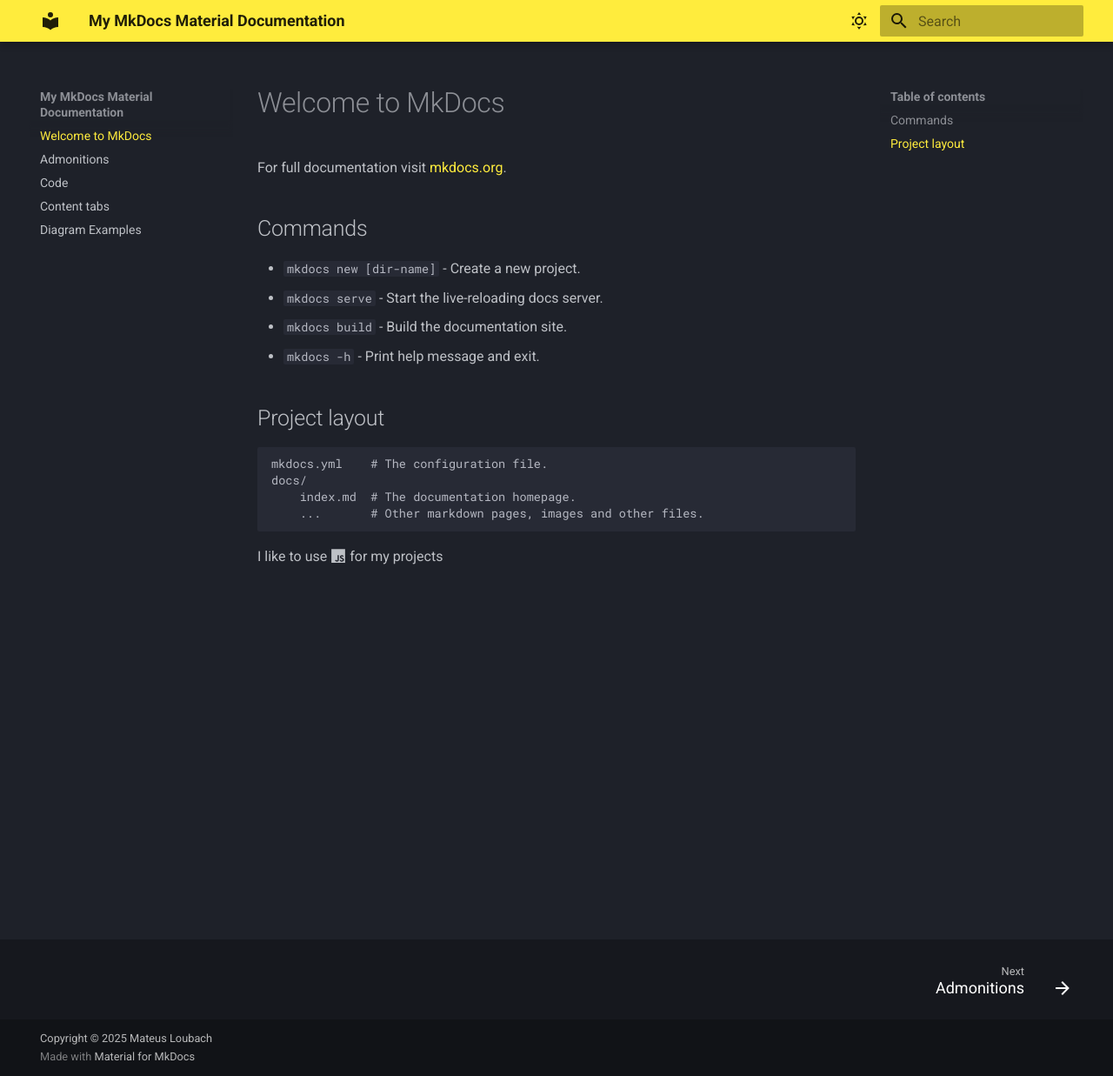
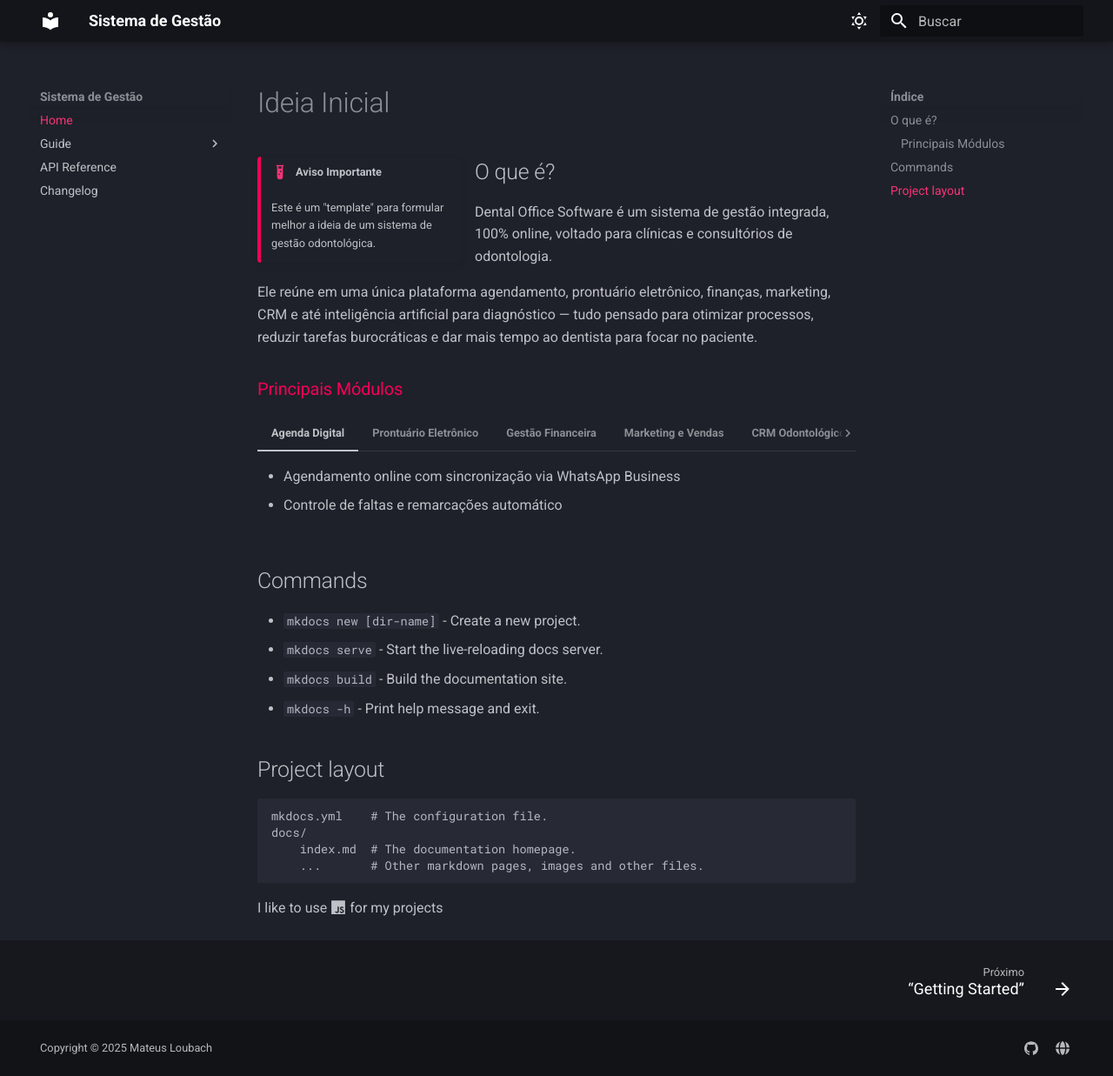
Before and after one commit to mateusloubach/documentations, an MkDocs documentation site: the page built from docs/index.md, in a window 1280 px wide and 1237 px high. Shown: the whole window at 87% size. Built offline with MkDocs 1.6.1 and Material for MkDocs 9.7.7, drawn with Linux system fonts in a browser that asks for light colours.

Commit message:
chore: clean interface

```diff
--- a/docs/index.md
+++ b/docs/index.md
@@ -1,6 +1,52 @@
-# Welcome to MkDocs
+# Ideia Inicial
 
-For full documentation visit [mkdocs.org](https://www.mkdocs.org).
+!!! example inline start "Aviso Importante"
+
+    Este é um "template" para formular melhor a ideia de um sistema de gestão odontológica.
+
+## O que é?
+
+Dental Office Software é um sistema de gestão integrada, 100% online,
+voltado para clínicas e consultórios de odontologia.
+
+Ele reúne em uma única plataforma agendamento, prontuário eletrônico,
+finanças, marketing, CRM e até inteligência artificial para
+diagnóstico — tudo pensado para otimizar processos, reduzir tarefas
+burocráticas e dar mais tempo ao dentista para focar no paciente.
+
+
+  [Principais Módulos]: https://www.mkdocs.org
+
+### [Principais Módulos]
+
+=== "Agenda Digital"
+
+    * Agendamento online com sincronização via WhatsApp Business
+    * Controle de faltas e remarcações automático
+
+=== "Prontuário Eletrônico"
+
+    * Histórico completo dos pacientes em formato digital
+    * Ficha de especialidades para registrar tratamentos específicos
+
+=== "Gestão Financeira"
+
+    * Emissão de boletos e integração com Pix
+    * Controle de inadimplência e relatórios de fluxo de caixa
+
+=== "Marketing e Vendas"
+
+    * Envio de campanhas de e-mail e SMS para fidelização
+    * Ferramentas de funil de vendas e propostas comerciais
+
+=== "CRM Odontológico"
+
+    * Gestão de relacionamento estratégico, convertendo agendamentos em tratamentos
+    * Monitoramento do funil de pacientes
+
+=== "Inteligência Artificial para Diagnóstico"
+
+    * Suporte a decisões clínicas por meio de algoritmos treinados em imagens e dados odontológicos
 
 ## Commands
 
--- /dev/null
+++ b/docs/stylesheets/extra.css
@@ -0,0 +1,21 @@
+:root  > * {
+  /* LINKS */
+  .md-content {
+    --md-typeset-a-color: var(--md-accent-fg-color);
+  }
+  .md-nav__link--active {
+    color: color-mix(in srgb, var(--md-accent-fg-color) 80%, white)
+  }
+  /* TYPESET */
+  .md-typeset .admonition, .md-typeset details {
+    border-width: 0;
+    border-left-width: 4px;
+    border-color: var(--md-accent-fg-color);
+  }
+  .md-typeset .example > .admonition-title, .md-typeset .example > summary {
+    background-color: color-mix(in srgb, var(--md-primary-fg-color) 20%);
+  }
+  .md-typeset .example > .admonition-title::before, .md-typeset .example > summary::before {
+    background-color: color-mix(in srgb, var(--md-accent-fg-color) 80%, white);
+  }
+}
--- a/mkdocs.yml
+++ b/mkdocs.yml
@@ -1,32 +1,50 @@
-site_name: My MkDocs Material Documentation
-site_url: https://sitename.example
+site_name: Sistema de Gestão
+site_url: https://google.com
 theme:
+  language: pt-BR
   name: material
   features:
     - navigation.footer
-
   palette:
     # Dark Mode
     - scheme: slate
       toggle:
         icon: material/weather-sunny
         name: Dark mode
-      primary: yellow
-      accent: red
+      primary: black
+      accent: pink
 
     # Light Mode
     - scheme: default
       toggle:
         icon: material/weather-night
         name: Light mode
-      primary: green
-      accent: deep purple
+      primary: white
+      accent: green
+nav:
+  - Home: index.md
+  - Guide:
+      - “Getting Started”: diagrams.md
+      - “Advanced Topics”: content-tabs.md
+  - API Reference: code.md
+  - Changelog: Q&A.md
 
 copyright: Copyright &copy; 2025 Mateus Loubach
-
+extra:
+  generator: false
+  social:
+    - icon: simple/github
+      link: https://github.com/mateusloubach
+    - icon: fontawesome/solid/globe
+      link: https://mateusloubach.vercel.app/
+extra_css:
+  - stylesheets/extra.css
 # Code For Allowing Icons
 markdown_extensions:
   - attr_list
+  - md_in_html
+  - toc:
+      permalink: true
   - pymdownx.emoji:
       emoji_index: !!python/name:material.extensions.emoji.twemoji
       emoji_generator: !!python/name:material.extensions.emoji.to_svg
```
Also changed, not shown: docs/Q&A.md (added).
